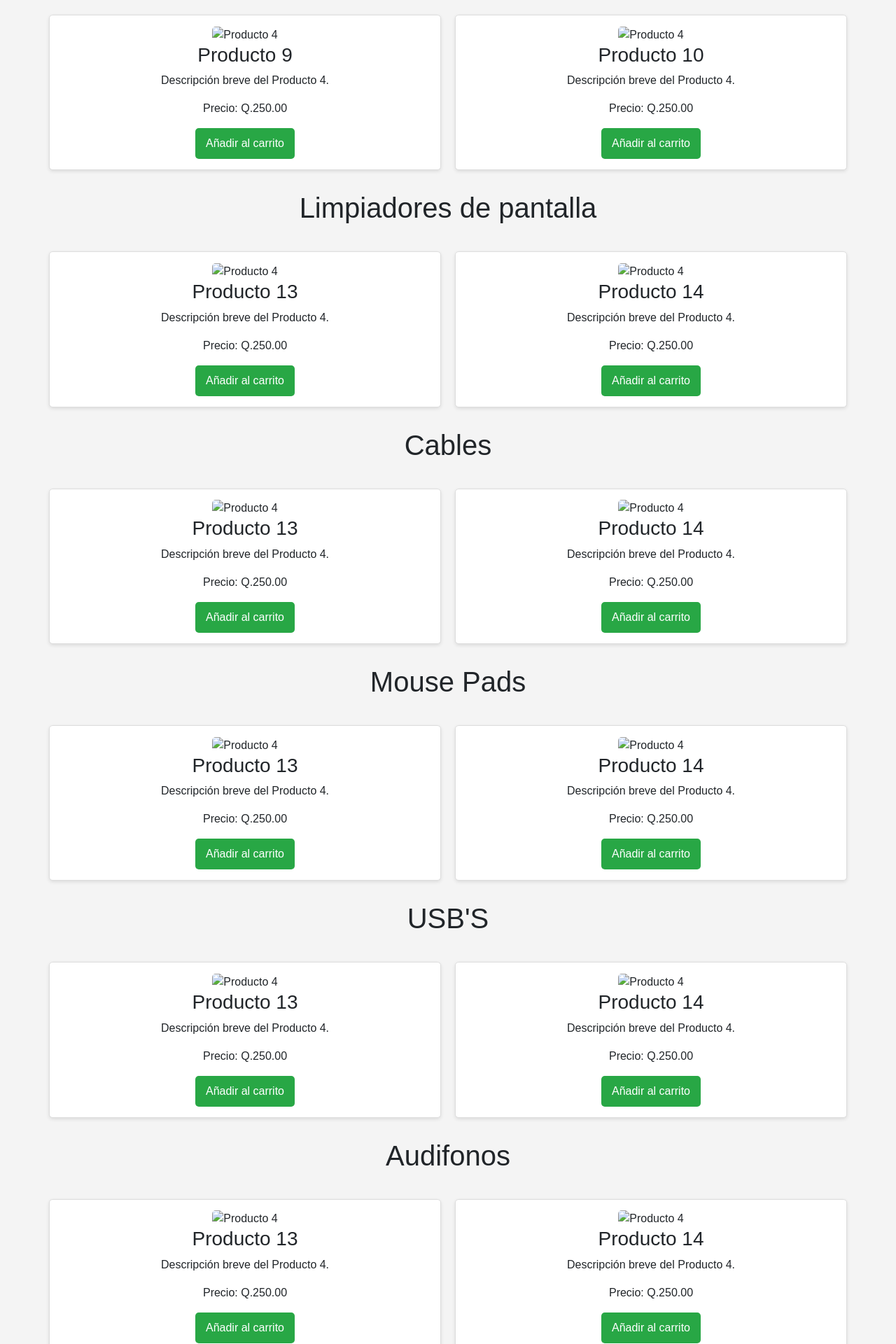
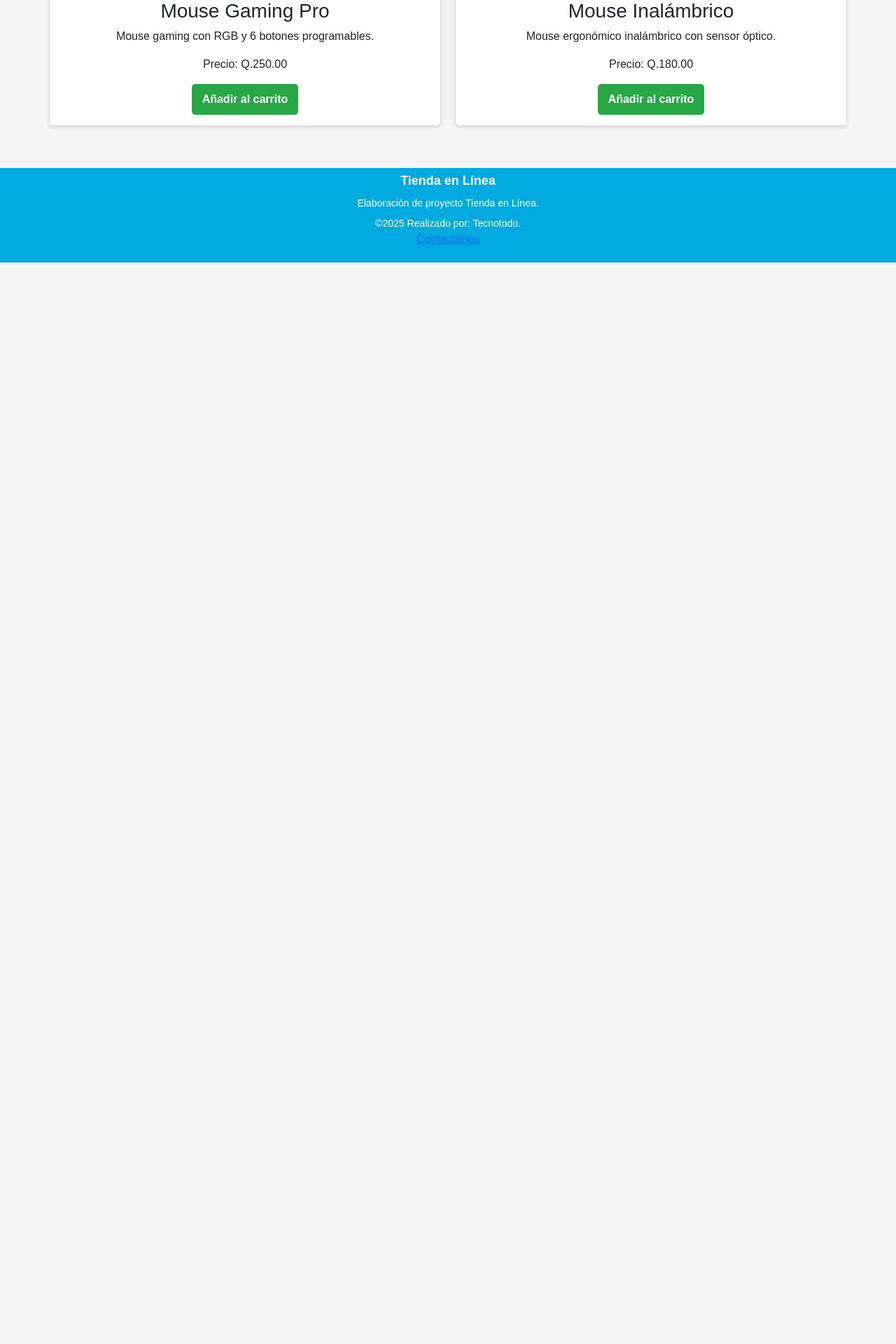
Before and after one commit to Henriestuardo/Online-Store-TecnoTodo, a PHP site: page / in a window 1280 px wide. Shown: the part 2209-4129 px from the top of the page at 70% size. After the commit the page ends 2584 px from the top, so only its background shows below. Run offline with PHP 8.4, Linux system fonts and the light colour scheme.

Commit message:
Correción carrito

```diff
--- a/public/Index.php
+++ b/public/Index.php
@@ -3,10 +3,11 @@
 <head>
     <meta charset="UTF-8" />
     <meta name="viewport" content="width=device-width, initial-scale=1.0" />
-    <title>Carrusel Automático</title>
+    <title>TecnoTodo - Tu Tienda de Tecnología</title>
     <link href="https://cdn.jsdelivr.net/npm/bootstrap@5.3.3/dist/css/bootstrap.min.css" rel="stylesheet"/>
     <link rel="stylesheet" href="https://cdnjs.cloudflare.com/ajax/libs/font-awesome/6.4.0/css/all.min.css">
-    <link rel="stylesheet" href="/public/css/auth/home.css"/>
+    <link rel="stylesheet" href="/public/css/auth/home.css" />
+    <link rel="stylesheet" href="/public/css/carrito.css">
 </head>
 <body>
     <header class="border-bottom py-2">
@@ -42,7 +43,7 @@
                     Iniciar sesión
                 </a>
                 <div class="position-relative">
-                    <a href="#" class="text-decoration-none text-dark">
+                    <a href="#" class="text-decoration-none text-dark" id="btnAbrirCarrito">
                         <i class="bi bi-cart">
                             Mi carrito
                             <svg
@@ -51,18 +52,13 @@
                                 height="24"
                                 fill="currentColor"
                                 class="bi bi-cart"
-                                viewBox="0 0 16 16"
-                            >
-                                <path
-                                    d="M0 1.5A.5.5 0 0 1 .5 1h1a.5.5 0 0 1 .485.379L2.89 5H14.5a.5.5 0 0 1 .491.592l-1.5 8A.5.5 0 0 1 13 14H4a.5.5 0 0 1-.491-.408L1.01 2H.5a.5.5 0 0 1-.5-.5zm3.14 4l1.25 6h7.22l1.25-6H3.14z"
-                                />
-                                <path
-                                    d="M5.5 16a1.5 1.5 0 1 0 0-3 1.5 1.5 0 0 0 0 3zm6 0a1.5 1.5 0 1 0 0-3 1.5 1.5 0 0 0 0 3z"
-                                />
+                                viewBox="0 0 16 16" >
+                                <path d="M0 1.5A.5.5 0 0 1 .5 1h1a.5.5 0 0 1 .485.379L2.89 5H14.5a.5.5 0 0 1 .491.592l-1.5 8A.5.5 0 0 1 13 14H4a.5.5 0 0 1-.491-.408L1.01 2H.5a.5.5 0 0 1-.5-.5zm3.14 4l1.25 6h7.22l1.25-6H3.14z"/>
+                                <path d="M5.5 16a1.5 1.5 0 1 0 0-3 1.5 1.5 0 0 0 0 3zm6 0a1.5 1.5 0 1 0 0-3 1.5 1.5 0 0 0 0 3z"/>
                             </svg>
                         </i>
                     </a>
-                    <span class="cart-badge">0</span>
+                    <span class="cart-badge" id="cartBadge">0</span>
                 </div>
             </div>
         </div>
@@ -70,13 +66,13 @@
         <div class="menu">
             <ul class="menu-list">
                 <li>
-                    <a href="/app/views/pages/products/Computadoras.php" class="category-link active">
+                    <a href="Computadoras.php" class="category-link active">
                         <img src="img/img-inicio/image copy 5.png" alt="Mouse" class="category-icon" />
                         <span style="color: #ffffff;">Computadoras</span>
                     </a>
                 </li>
                 <li>
-                    <a href="/app/views/pages/products/Limpieza.php" class="category-link" aria-label="Ofertas en Electrodomésticos">
+                    <a href="Limpieza.php" class="category-link" aria-label="Ofertas en Electrodomésticos">
                         <img
                             src="img/img-inicio/image copy 6.png"
                             alt="Icono de Electrodomésticos"
@@ -88,7 +84,7 @@
                     </a>
                 </li>
                 <li>
-                    <a href="/app/views/pages/products/Memorias.php" class="category-link" aria-label="Ofertas en Electrodomésticos">
+                    <a href="Memorias.php" class="category-link" aria-label="Ofertas en Electrodomésticos">
                         <img
                             src="img/img-inicio/image copy 7.png"
                             alt="Icono de Electrodomésticos"
@@ -100,7 +96,7 @@
                     </a>
                 </li>
                 <li>
-                    <a href="/app/views/pages/products/Mousepads.php" class="category-link" aria-label="Ofertas en Electrodomésticos">
+                    <a href="Mousepads.php" class="category-link" aria-label="Ofertas en Electrodomésticos">
                         <img
                             src="img/img-inicio/image copy 8.png"
                             alt="Icono de Electrodomésticos"
@@ -112,7 +108,7 @@
                     </a>
                 </li>
                 <li>
-                    <a href="/app/views/pages/products/Audifonos.php" class="category-link" aria-label="Ofertas en Electrodomésticos">
+                    <a href="Audifonos.php" class="category-link" aria-label="Ofertas en Electrodomésticos">
                         <img
                             src="img/img-inicio/image copy 9.png"
                             alt="Icono de Electrodomésticos"
@@ -124,7 +120,7 @@
                     </a>
                 </li>
                 <li>
-                    <a href="/app/views/pages/products/Mouse.php" class="category-link" aria-label="Ofertas en Electrodomésticos">
+                    <a href="Mouse.php" class="category-link" aria-label="Ofertas en Electrodomésticos">
                         <img
                             src="img/img-inicio/image copy 10.png"
                             alt="Icono de Electrodomésticos"
@@ -136,7 +132,7 @@
                     </a>
                 </li>
                 <li>
-                    <a href="/app/views/pages/products/Accesorios.php" class="category-link" aria-label="Ofertas en Electrodomésticos">
+                    <a href="Accesorios.php" class="category-link" aria-label="Ofertas en Electrodomésticos">
                         <img
                             src="img/img-inicio/image copy 11.png"
                             alt="Icono de Electrodomésticos"
@@ -198,19 +194,19 @@
         <h1 id="computadoras">Computadoras</h1>
         <section id="productos">
             <div class="producto">
-                <img src="img/Laptops/Laptop de juego Alienware m15 R6.jpg" alt="Producto 1">
-                <h3>Producto 1</h3>
-                <p>Descripción breve del Producto 1.</p>
-                <p>Precio: Q.100.00</p>
-                <button>Añadir al carrito</button>
+                <img src="img/Laptops/Laptop de juego Alienware m15 R6.jpg" alt="Laptop Alienware m15 R6">
+                <h3>Laptop Alienware m15 R6</h3>
+                <p>Laptop gaming de alto rendimiento con procesador Intel i7.</p>
+                <p>Precio: Q.8,500.00</p>
+                <button class="btn-agregar-carrito" data-producto="Laptop Alienware m15 R6" data-precio="8500" data-imagen="img/Laptops/Laptop de juego Alienware m15 R6.jpg">Añadir al carrito</button>
             </div>
 
             <div class="producto">
-                <img src="img/Laptops/Laptop de juego Blade 15 Advanced.jpg" alt="Producto 4">
-                <h3>Producto 2</h3>
-                <p>Descripción breve del Producto 4.</p>
-                <p>Precio: Q.250.00</p>
-                <button>Añadir al carrito</button>
+                <img src="img/Laptops/Laptop de juego Blade 15 Advanced.jpg" alt="Laptop Blade 15 Advanced">
+                <h3>Laptop Blade 15 Advanced</h3>
+                <p>Laptop gaming premium con tarjeta gráfica RTX 3080.</p>
+                <p>Precio: Q.12,000.00</p>
+                <button class="btn-agregar-carrito" data-producto="Laptop Blade 15 Advanced" data-precio="12000" data-imagen="img/Laptops/Laptop de juego Blade 15 Advanced.jpg">Añadir al carrito</button>
             </div>
         </section>
 
@@ -218,165 +214,61 @@
         <h1 id="ratones">Ratones</h1>
         <section id="productos">
             <div class="producto">
-                <img src="" alt="Producto 4">
-                <h3>Producto 5</h3>
-                <p>Descripción breve del Producto 4.</p>
+                <img src="img/Mouse/mouse-gaming.jpg" alt="Mouse Gaming Pro">
+                <h3>Mouse Gaming Pro</h3>
+                <p>Mouse gaming con RGB y 6 botones programables.</p>
                 <p>Precio: Q.250.00</p>
-                <button>Añadir al carrito</button>
+                <button class="btn-agregar-carrito" data-producto="Mouse Gaming Pro" data-precio="250" data-imagen="img/Mouse/mouse-gaming.jpg">Añadir al carrito</button>
             </div>
 
             <div class="producto">
-                <img src="" alt="Producto 4">
-                <h3>Producto 6</h3>
-                <p>Descripción breve del Producto 4.</p>
-                <p>Precio: Q.250.00</p>
-                <button>Añadir al carrito</button>
+                <img src="img/Mouse/mouse-inalambrico.jpg" alt="Mouse Inalámbrico">
+                <h3>Mouse Inalámbrico</h3>
+                <p>Mouse ergonómico inalámbrico con sensor óptico.</p>
+                <p>Precio: Q.180.00</p>
+                <button class="btn-agregar-carrito" data-producto="Mouse Inalámbrico" data-precio="180" data-imagen="img/Mouse/mouse-inalambrico.jpg">Añadir al carrito</button>
             </div>
         </section>
 
-        <!--========Sección de teclados=========-->
-        <h1 id="teclados">Teclados</h1>
-        <section id="productos">
-            <div class="producto">
-                <img src="" alt="Producto 4">
-                <h3>Producto 9</h3>
-                <p>Descripción breve del Producto 4.</p>
-                <p>Precio: Q.250.00</p>
-                <button>Añadir al carrito</button>
+        <!-- Agrega las demás secciones de productos con la misma estructura -->
     </div>
 
-            <div class="producto">
-                <img src="" alt="Producto 4">
-                <h3>Producto 10</h3>
-                <p>Descripción breve del Producto 4.</p>
-                <p>Precio: Q.250.00</p>
-                <button>Añadir al carrito</button>
-            </div>
-        </section>
+    <!-- MODAL CARRITO -->
+    <div class="modal-carrito" id="modalCarrito">
+        <div class="modal-carrito__container">
+            <button type="button" class="modal-carrito__close fa-solid fa-xmark" id="btnCerrarCarrito"></button>
 
-        <!--========Sección de limpiadores de pantalla=========-->
-        <h1 id="mouse">Limpiadores de pantalla</h1>
-        <section id="productos">
-            <div class="producto">
-                <img src="" alt="Producto 4">
-                <h3>Producto 13</h3>
-                <p>Descripción breve del Producto 4.</p>
-                <p>Precio: Q.250.00</p>
-                <button>Añadir al carrito</button>
+            <div class="modal-carrito__info">
+                <div class="modal-carrito__header">
+                    <h2><i class="fa-brands fa-opencart"></i>Carrito de Compras</h2>
                 </div>
 
-            <div class="producto">
-                <img src="" alt="Producto 4">
-                <h3>Producto 14</h3>
-                <p>Descripción breve del Producto 4.</p>
-                <p>Precio: Q.250.00</p>
-                <button>Añadir al carrito</button>
+                <div class="modal-carrito__body" id="carritoItems">
+                    <!-- Los productos del carrito se agregarán aquí dinámicamente -->
+                    <div class="empty-cart-message" id="emptyCartMessage">
+                        Tu carrito está vacío
                     </div>
-        </section>
-
-        <!--========Sección de cables=========-->
-        <h1 id="cables">Cables</h1>
-        <section id="productos">
-            <div class="producto">
-                <img src="" alt="Producto 4">
-                <h3>Producto 13</h3>
-                <p>Descripción breve del Producto 4.</p>
-                <p>Precio: Q.250.00</p>
-                <button>Añadir al carrito</button>
                 </div>
 
-            <div class="producto">
-                <img src="" alt="Producto 4">
-                <h3>Producto 14</h3>
-                <p>Descripción breve del Producto 4.</p>
-                <p>Precio: Q.250.00</p>
-                <button>Añadir al carrito</button>
-            </div>
-        </section>
-
-        <!--========Sección de mousepads=========-->
-        <h1 id="mousepads">Mouse Pads</h1>
-        <section id="productos">
-            <div class="producto">
-                <img src="" alt="Producto 4">
-                <h3>Producto 13</h3>
-                <p>Descripción breve del Producto 4.</p>
-                <p>Precio: Q.250.00</p>
-                <button>Añadir al carrito</button>
+                <div class="modal-carrito__footer">
+                    <div class="modal-carrito__list-price">
+                        <ul>
+                            <li>Subtotal: <strong id="subtotalCarrito">Q.0.00</strong></li>
+                            <li>Envío: <strong>Q.0.00</strong></li>
+                        </ul>
+                        <h4 class="modal-carrito__total-cart" id="totalCarrito">Total: Q.0.00</h4>
                     </div>
 
-            <div class="producto">
-                <img src="" alt="Producto 4">
-                <h3>Producto 14</h3>
-                <p>Descripción breve del Producto 4.</p>
-                <p>Precio: Q.250.00</p>
-                <button>Añadir al carrito</button>
+                    <div class="modal-carrito__btns">
+                        <a href="carritocompras.php" class="btn-carrito btn-carrito-border">Ir al carrito</a>
+                        <a href="#" class="btn-carrito btn-carrito-primary">Comprar Ahora</a>
                     </div>
-        </section>
-
-        <!--========Sección de usb=========-->
-        <h1 id="usb">USB'S</h1>
-        <section id="productos">
-            <div class="producto">
-                <img src="" alt="Producto 4">
-                <h3>Producto 13</h3>
-                <p>Descripción breve del Producto 4.</p>
-                <p>Precio: Q.250.00</p>
-                <button>Añadir al carrito</button>
                 </div>
-
-            <div class="producto">
-                <img src="" alt="Producto 4">
-                <h3>Producto 14</h3>
-                <p>Descripción breve del Producto 4.</p>
-                <p>Precio: Q.250.00</p>
-                <button>Añadir al carrito</button>
             </div>
-        </section>
-
-        <!--========Sección de audifonos=========-->
-        <h1 id="audifonos">Audifonos</h1>
-        <section id="productos">
-            <div class="producto">
-                <img src="" alt="Producto 4">
-                <h3>Producto 13</h3>
-                <p>Descripción breve del Producto 4.</p>
-                <p>Precio: Q.250.00</p>
-                <button>Añadir al carrito</button>
         </div>
-
-            <div class="producto">
-                <img src="" alt="Producto 4">
-                <h3>Producto 14</h3>
-                <p>Descripción breve del Producto 4.</p>
-                <p>Precio: Q.250.00</p>
-                <button>Añadir al carrito</button>
-            </div>
-        </section>
-
-        <!--========Sección de accesorios=========-->
-        <h1 id="accesorios">Accesorios</h1>
-        <section id="productos">
-            <div class="producto">
-                <img src="" alt="Producto 4">
-                <h3>Producto 13</h3>
-                <p>Descripción breve del Producto 4.</p>
-                <p>Precio: Q.250.00</p>
-                <button>Añadir al carrito</button>
-            </div>
-
-            <div class="producto">
-                <img src="" alt="Producto 4">
-                <h3>Producto 14</h3>
-                <p>Descripción breve del Producto 4.</p>
-                <p>Precio: Q.250.00</p>
-                <button>Añadir al carrito</button>
-            </div>
-        </section>
     </div>
 
     <footer>
-
         <div class="footer-wrap">
             <strong>Tienda en Línea</strong>
             <small>
@@ -388,7 +280,6 @@
         </div>
 
         <a href="Contactanos.php"><p>Contactános</p></a>
-
     </footer>
 
     <script src="/public/js/carritocompras.js"></script>
--- /dev/null
+++ b/public/css/carrito.css
@@ -0,0 +1,243 @@
+
+        /* ESTILOS DEL CARRITO MODAL */
+        :root{
+            --color1: #135337;
+            --color2:#9CCB9E;
+            --color3: #30303F;
+            --fondo: #F5F7F9;
+            --border: #C9C6C6;
+        }
+
+        .modal-carrito{
+            position: fixed;
+            top: 0;
+            right: 0;
+            background-color: var(--fondo);
+            width: 100%;
+            max-width: 350px;
+            height: 100vh;
+            visibility: hidden;
+            opacity: 0;
+            transform: translateX(100%);
+            transition: all .35s ease-in;
+            z-index: 20000;
+        }
+
+        .modal-carrito::after{
+            position: fixed;
+            top: 0;
+            right: 350px;
+            width: 100vw;
+            height: 100vh;
+            background-color: rgba(0, 0, 0, .4);
+            z-index: 999;
+            opacity: 0;
+            content: '';
+            pointer-events: none;
+            transition: all .35s ease-in;
+        }
+
+        .modal-carrito.active{
+            visibility: visible;
+            opacity: 1;
+            transform: none;
+        }
+
+        .modal-carrito.active::after{
+            opacity: 1;
+            pointer-events: auto;
+        }
+
+        .modal-carrito__container{
+            height: 100%;
+            padding: 30px;
+            position: relative;
+            z-index: 1000;
+        }
+
+        .modal-carrito__close{
+            position: absolute;
+            left: -50px;
+            top: 20px;
+            width: 40px;
+            height: 40px;
+            border-radius: 50%;
+            background-color: var(--color2);
+            color: var(--color1);
+            border: none;
+            font-size: 18px;
+            cursor: pointer;
+        }
+
+        .modal-carrito__info{
+            display: flex;
+            flex-flow: column;
+            height: 100%;
+            overflow: hidden;
+        }
+
+        .modal-carrito__header{
+            padding-bottom: 30px;
+            margin-bottom: 30px;
+            border-bottom: 1px solid var(--border);
+        }
+
+        .modal-carrito__header h2{
+            font-size: 24px;
+            color: var(--color1);
+            font-weight: 600;
+        }
+
+        .modal-carrito__header h2 i{
+            margin-right: 10px;
+        }
+
+        .modal-carrito__body{
+            position: relative;
+            overflow-x: hidden;
+            overflow-y: auto;
+            width: 100%;
+            flex-grow: 1;
+            max-height: 400px;
+        }
+
+        .modal-carrito__item{
+            display: flex;
+            align-items: center;
+            padding: 10px 0;
+            border-bottom: 1px solid var(--border);
+        }
+
+        .modal-carrito__thumb{
+            width: 80px;
+        }
+
+        .modal-carrito__thumb img{
+            width: 60px;
+            height: 60px;
+            object-fit: cover;
+            border-radius: 5px;
+        }
+
+        .modal-carrito__text-product{
+            width: calc(100% - 80px);
+            padding-left: 15px;
+        }
+
+        .modal-carrito__text-product p{
+            margin: 0;
+            font-size: 14px;
+        }
+
+        .modal-carrito__text-product p strong{
+            color: var(--color1);
+        }
+
+        .modal-carrito__footer{
+            padding-top: 20px;
+            margin-top: 20px;
+            border-top: 1px solid var(--border);
+        }
+
+        .modal-carrito__list-price ul{
+            list-style: none;
+            padding: 0;
+            margin: 0;
+        }
+
+        .modal-carrito__list-price ul li{
+            display: flex;
+            justify-content: space-between;
+            margin-bottom: 8px;
+        }
+
+        .modal-carrito__list-price ul li strong{
+            color: var(--color1);
+        }
+
+        .modal-carrito__total-cart{
+            font-size: 20px;
+            color: var(--color1);
+            margin: 20px 0;
+            text-align: center;
+            font-weight: bold;
+        }
+
+        .modal-carrito__btns{
+            display: flex;
+            flex-direction: column;
+            gap: 10px;
+        }
+
+        .btn-carrito{
+            width: 100%;
+            height: 48px;
+            line-height: 48px;
+            outline: 0;
+            display: inline-block;
+            border-radius: 25px;
+            cursor: pointer;
+            padding: 0 20px;
+            text-decoration: none;
+            font-size: 14px;
+            text-transform: uppercase;
+            font-weight: 600;
+            text-align: center;
+            border: none;
+            transition: all 0.3s ease;
+        }
+
+        .btn-carrito-border{
+            border: 2px solid var(--color1);
+            color: var(--color1);
+            background-color: transparent;
+        }
+
+        .btn-carrito-border:hover{
+            background-color: var(--color2);
+            border-color: var(--color2);
+        }
+
+        .btn-carrito-primary{
+            background-color: var(--color1);
+            color: #fff;
+        }
+
+        .btn-carrito-primary:hover{
+            background-color: #0d422a;
+        }
+
+        .btn-agregar-carrito{
+            background-color: var(--color2);
+            color: var(--color1);
+            border: none;
+            padding: 10px 20px;
+            border-radius: 25px;
+            cursor: pointer;
+            font-weight: 600;
+            transition: all 0.3s ease;
+        }
+
+        .btn-agregar-carrito:hover{
+            background-color: var(--color1);
+            color: #fff;
+        }
+
+        .cart-badge {
+            position: absolute;
+            top: -8px;
+            right: -8px;
+            background-color: #ff4444;
+            color: white;
+            border-radius: 50%;
+            padding: 2px 6px;
+            font-size: 12px;
+            font-weight: bold;
+        }
+
+        .empty-cart-message {
+            text-align: center;
+            color: #666;
+            padding: 20px;
+            font-style: italic;
+        }
--- a/public/js/carritocompras.js
+++ b/public/js/carritocompras.js
@@ -1,5 +1,4 @@
-
-        // Variables globales
+// Variables globales
         let carrito = [];
         const modalCarrito = document.getElementById('modalCarrito');
         const btnAbrirCarrito = document.getElementById('btnAbrirCarrito');
```
Lines whose indentation alone changed are shown as unchanged.
